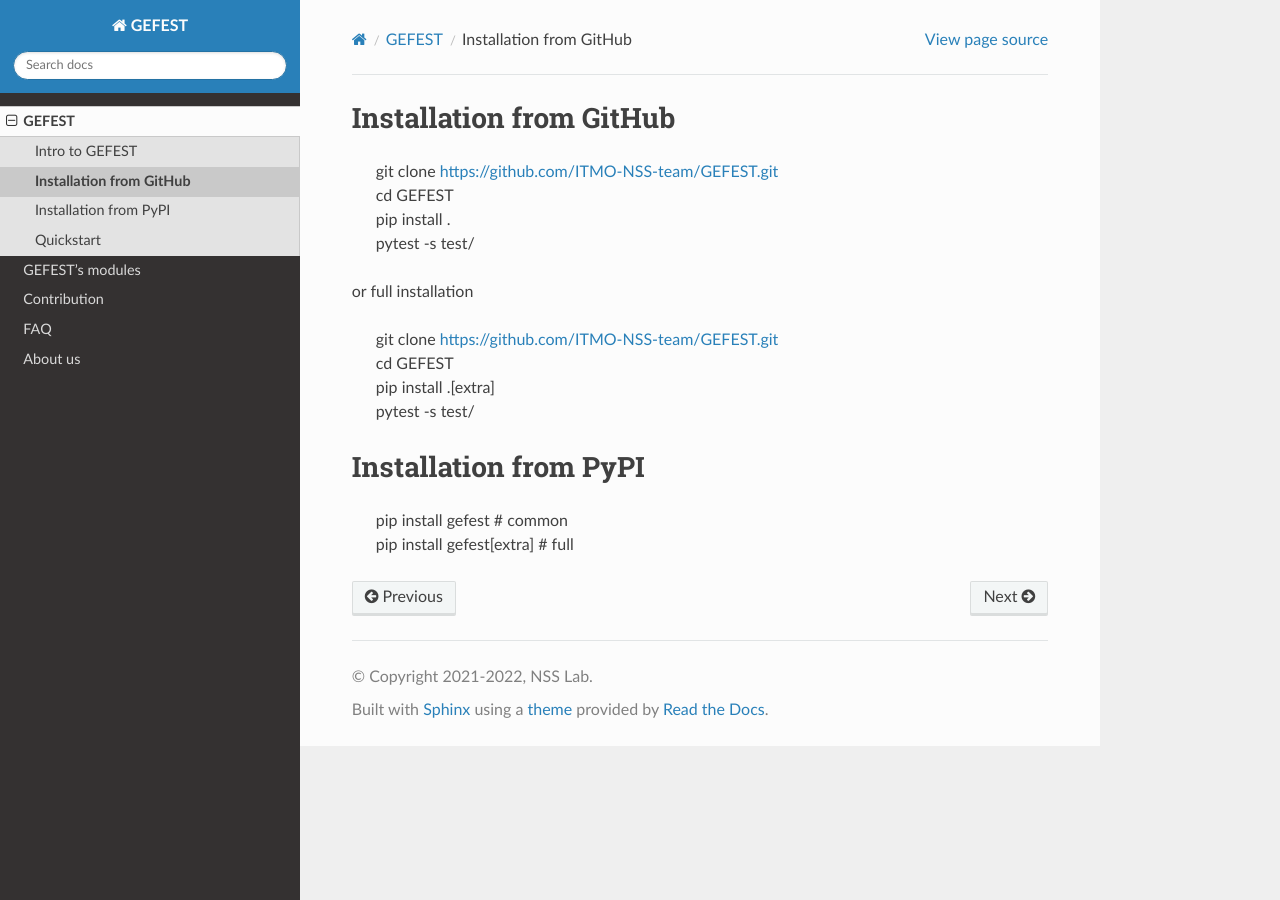
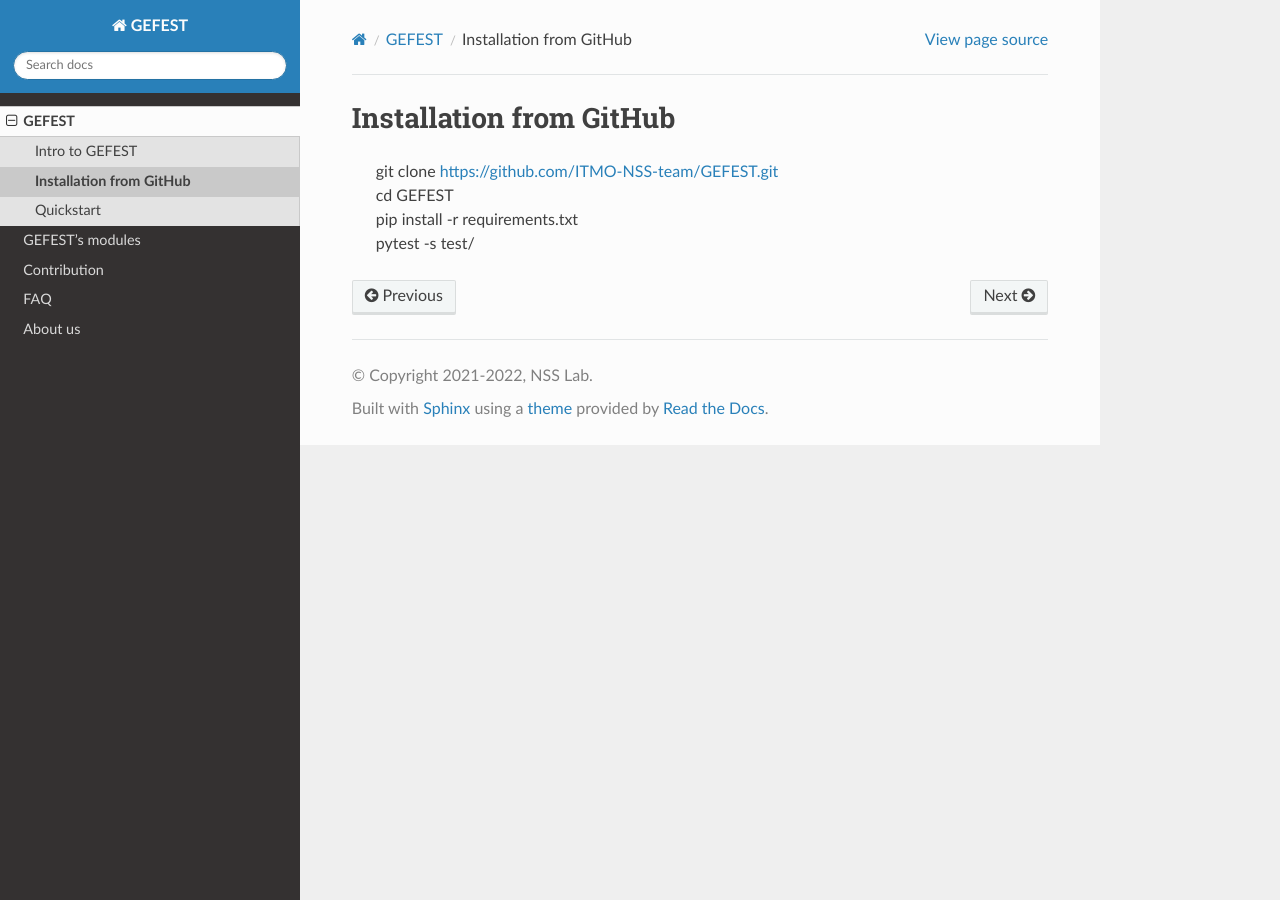
Before and after one commit to aimclub/GEFEST, a Sphinx documentation site: the page built from docs/source/gefest/installation.rst, in a window 1280 px wide. Built offline with Sphinx 7.4.7 and the Read the Docs theme 2.0.0, drawn with Linux system fonts in a browser that asks for light colours.

Commit message:
change installation way

```diff
--- a/docs/source/gefest/installation.rst
+++ b/docs/source/gefest/installation.rst
@@ -2,17 +2,9 @@ Installation from GitHub
 ========================
   | git clone https://github.com/ITMO-NSS-team/GEFEST.git
   | cd GEFEST
-  | pip install .
+  | pip install -r requirements.txt
   | pytest -s test/
 
-or full installation
-
-  | git clone https://github.com/ITMO-NSS-team/GEFEST.git
-  | cd GEFEST
-  | pip install .[extra]
-  | pytest -s test/
-
-Installation from PyPI
-======================
-  | pip install gefest  # common
-  | pip install gefest[extra]  # full
+.. Installation from PyPI
+.. ======================
+..   | pip install gefest
```
Also changed, not shown: docs/source/gefest/quickstart.rst (+6 -3 lines).
